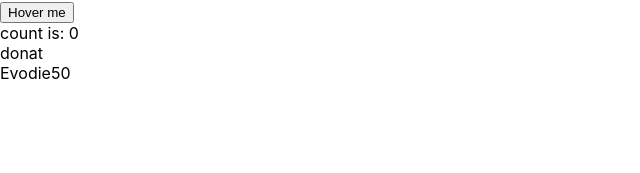
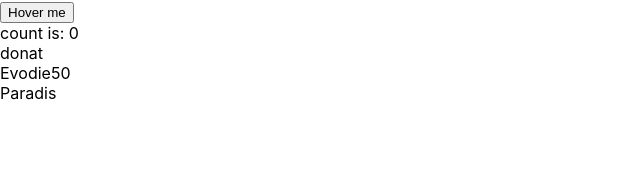
Before and after one commit to uwadonat/react-redux-full-course, a React (Create React App) app: page / in a window 1280 px wide. Shown: the part 107-280 px from the top of the page, without its empty margins (0-640 px from the left). Built offline with nearby package versions, Linux system fonts and the light colour scheme.

Commit message:
Add container componet

```diff
--- a/src/App.js
+++ b/src/App.js
@@ -1,5 +1,6 @@
 import React, { Component } from "react";
 import Component1 from "./components/component";
+import Container1 from "./container/container";
 class App extends Component {
   name = "Donat";
 
@@ -31,6 +32,7 @@ class App extends Component {
         <div>count is: {this.state.count}</div>
         <div>{names.name1}</div>
         <Component1 name="Evodie" age="25" />
+        <Container1 Nickname="Paradis" />
       </div>
     );
   }
--- /dev/null
+++ b/src/container/container.js
@@ -0,0 +1,9 @@
+import React, { Component } from "react";
+
+class Container1 extends Component {
+  render() {
+    return <div>{this.props.Nickname}</div>;
+  }
+}
+
+export default Container1;
```
